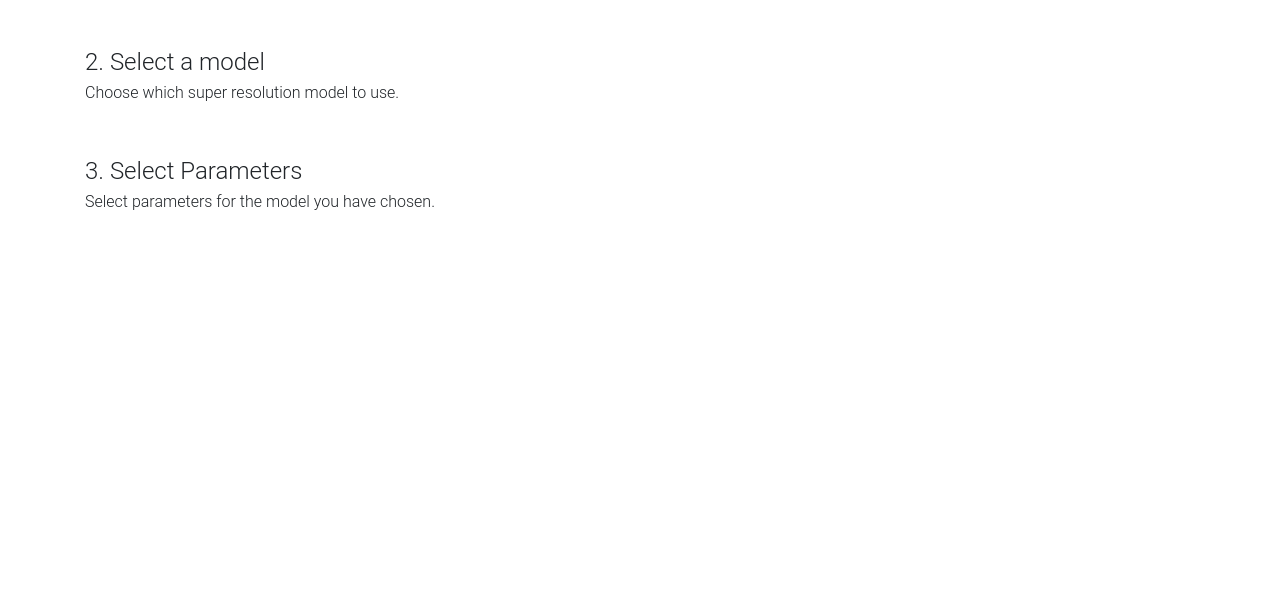
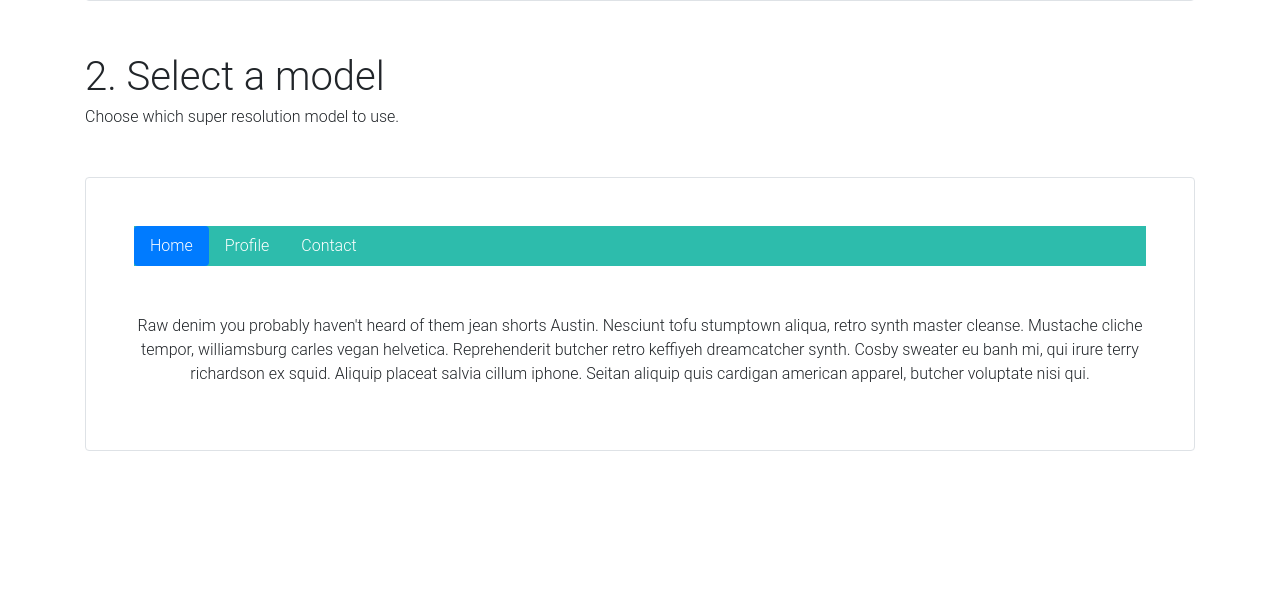
Before and after one commit to hodgka/super_res_demo, a Flask app: page /tutorial/super_res in a window 1280 px wide. Shown: the part 1643-2238 px from the top of the page. Before the commit the page ends 1853 px from the top, so only its background shows below. Run offline with Flask 2, Linux system fonts and the light colour scheme; some libraries are stand-ins or nearby versions.

Commit message:
buttons for model selection in progress

```diff
--- a/app/static/css/style.css
+++ b/app/static/css/style.css
@@ -17,9 +17,31 @@
   vertical-align: text-top;
 }
 
-.top-buffer {margin-top: 20px;}
+.top-buffer {
+  margin-top: 20px;
+}
 
 .wrapper {
   display: flex;
   justify-content: center;
 }
+
+/* #myTabEx {
+  background-color: #2dbcac;
+}
+
+#myTabEx li a {
+  color: white;
+} */
+
+/* .nav-item a {
+  background-color: #2dbcac;
+} */
+
+.nav-pills > .active > a, .nav-pills > .active > a:hover {
+  background-color: red;
+}
+
+.nav-pills .nva-link.active, .nav-pills .show>.nav-link {
+  background-color: red;
+}
--- a/app/static/js/main.js
+++ b/app/static/js/main.js
@@ -1,3 +1,5 @@
-$(function () {
-$("#mdb-lightbox-ui").load("mdb-addons/mdb-lightbox-ui.html");
-});
+// $(document).ready(function() {
+//     $('body').bootstrapMaterialDesign();
+
+
+// });
--- a/app/templates/layouts/layout.html
+++ b/app/templates/layouts/layout.html
@@ -5,8 +5,7 @@
     <title>Super Resolution Demo</title>
     <meta name="viewport" content="width=device-width, initial-scale=1, shrink-to-fit=no">
     <link rel="shortcut icon" href="{{ url_for('static', filename='favicon.ico') }}">
-    <link rel="stylesheet" href="{{ url_for('static', filename='css/style.css') }}" >
-    <link rel="stylesheet" href="{{ url_for('static', filename='css/colors.css') }}" >
+
     <!-- <link rel="stylesheet" href="https://stackpath.bootstrapcdn.com/bootstrap/4.2.1/css/bootstrap.min.css"> -->
     <!-- Font Awesome -->
     <link rel="stylesheet" href="https://use.fontawesome.com/releases/v5.8.2/css/all.css">
@@ -14,6 +13,9 @@
     <link href="https://cdnjs.cloudflare.com/ajax/libs/twitter-bootstrap/4.3.1/css/bootstrap.min.css" rel="stylesheet">
     <!-- Material Design Bootstrap -->
     <link href="https://cdnjs.cloudflare.com/ajax/libs/mdbootstrap/4.8.9/css/mdb.min.css" rel="stylesheet">
+
+    <link rel="stylesheet" href="{{ url_for('static', filename='css/style.css') }}" >
+    <link rel="stylesheet" href="{{ url_for('static', filename='css/colors.css') }}" >
   </head>
   <body>
     {% include "partials/header.html" %}
@@ -38,6 +40,7 @@
     <script type="text/javascript" src="https://cdnjs.cloudflare.com/ajax/libs/twitter-bootstrap/4.3.1/js/bootstrap.min.js"></script>
     <!-- MDB core JavaScript -->
     <script type="text/javascript" src="https://cdnjs.cloudflare.com/ajax/libs/mdbootstrap/4.8.9/js/mdb.min.js"></script>
+
     <script src="{{ url_for('static', filename='js/main.js') }}"></script>
   </body>
 </html>
--- a/app/templates/tutorial/requesting.html
+++ b/app/templates/tutorial/requesting.html
@@ -5,8 +5,9 @@
 {% block subtitle %}Adding more pixels!{% endblock %}
 
 {% block container %}
-  <h4 class="py-1 m-0">1. Choose an Image</h4>
-  <p class="mb-5">Choose an image that you would like to super resolve. Choose one of the images below, or upload your own.</a>
+<h1 class="py-1 m-0">1. Choose an Image</h1>
+<p class="mb-5">Choose an image that you would like to super resolve. Choose one of the images below, or upload your
+  own.</a>
 
   <div class="border rounded p-5 mb-5">
     <!-- {% for item in items %}
@@ -16,7 +17,7 @@
     <div class="row">
 
       <div class="col-lg-12">
-              <h1 class="page-header">Thumbnail Gallery</h1>
+        <h3 class="page-header">Image Gallery</h3>
       </div>
       <hr>
       {% for item in items %}
@@ -32,36 +33,57 @@
       </div>
 
     </div>
-
-
-    <!-- <h5 class="py-1 m-0">Sample Images</h5> -->
-    <!-- <p>You can retrieve your starred projects on GitHub using the <code>/user/starred</code> endpoint. Within this starter project, you can also use the <code>services/github.py</code> module, which makes it easier to make an authenticated request.<p> -->
-    <!-- <p>A GET request to the <code>/user/starred</code> endpoint using the <code>github.py</code> module would follow this format:</p> -->
-    <!-- <pre class="bg-light rounded"><code> -->
-      <!-- github = GitHub(access_token=session['access_token'])
-      results = github.get('/user/starred')
-    </code></pre>
-    <p class="mt-4">As a result, you will see your starred repositories below:</p>
-    {% if tutorial1|length == 0 %}
-      <div class="bg-light rounded p-5 text-center text-muted">
-        {% if g.user %}
-          <p class="m-4">You haven't starred any repositories on GitHub yet. You can star <a href="https://github.com/MLH/mlh-hackathon-flask-starter">this project here</a>.</p>
-        {% else %}
-          <p class="m-4">This example requires an authenticated user. Please log in to see your starred repositories.</p>
-        {% endif %}
-      </div>
-    {% endif %}
-
-    {% for item in tutorial1 %}
-      {{ render_repo(item, loop) }}
-    {% endfor %} -->
   </div>
 
-  <h4 class="py-1 m-0">2. Select a model</h4>
+  <h1 class="py-1 m-0">2. Select a model</h1>
   <p class="mb-5">Choose which super resolution model to use.</a>
+    <div class="border rounded p-5 mb-5 text-center">
 
-  <h4 class="py-1 m-0">3. Select Parameters</h4>
-  <p class="mb-5">Select parameters for the model you have chosen.</a>
+      <ul class="nav nav-pills" id="myTabEx" role="tablist" style="background-color: #2dbcac;">
+        <li class="nav-item">
+          <a class="nav-link active show" id="home-tab-ex" data-toggle="tab" href="#home-ex" role="tab"
+            aria-controls="home-ex" aria-selected="true" style="color: white;">Home</a>
+        </li>
+        <li class="nav-item">
+          <a class="nav-link" id="profile-tab-ex" data-toggle="tab" href="#profile-ex" role="tab"
+            aria-controls="profile-ex" aria-selected="false" style="color: white;">Profile</a>
+        </li>
+        <li class="nav-item">
+          <a class="nav-link" id="contact-tab-ex" data-toggle="tab" href="#contact-ex" role="tab"
+            aria-controls="contact-ex" aria-selected="false" style="color: white;">Contact</a>
+        </li>
+      </ul>
+
+      <div class="tab-content pt-5" id="myTabContentEx">
+        <div class="tab-pane fade active show" id="home-ex" role="tabpanel" aria-labelledby="home-tab-ex">
+          <p>Raw denim you probably haven't heard of them jean shorts Austin. Nesciunt tofu stumptown aliqua, retro
+            synth master cleanse. Mustache cliche tempor, williamsburg carles vegan helvetica. Reprehenderit butcher
+            retro keffiyeh dreamcatcher synth. Cosby sweater eu banh mi, qui irure terry richardson ex squid. Aliquip
+            placeat salvia cillum iphone. Seitan aliquip quis cardigan american apparel, butcher voluptate nisi qui.</p>
+        </div>
+        <div class="tab-pane fade" id="profile-ex" role="tabpanel" aria-labelledby="profile-tab-ex">
+          <p>Food truck fixie locavore, accusamus mcsweeney's marfa nulla single-origin coffee squid. Exercitation +1
+            labore velit, blog sartorial PBR leggings next level wes anderson artisan four loko farm-to-table craft
+            beer twee. Qui photo booth letterpress, commodo enim craft beer mlkshk aliquip jean shorts ullamco ad
+            vinyl cillum PBR. Homo nostrud organic, assumenda labore aesthetic magna delectus mollit. Keytar
+            helvetica VHS salvia yr, vero magna velit sapiente labore stumptown. Vegan fanny pack odio cillum wes
+            anderson 8-bit, sustainable jean shorts beard ut DIY ethical culpa terry richardson biodiesel. Art party
+            scenester stumptown, tumblr butcher vero sint qui sapiente accusamus tattooed echo park.</p>
+        </div>
+        <div class="tab-pane fade" id="contact-ex" role="tabpanel" aria-labelledby="contact-tab-ex">
+          <p>Etsy mixtape wayfarers, ethical wes anderson tofu before they sold out mcsweeney's organic lomo retro
+            fanny pack lo-fi farm-to-table readymade. Messenger bag gentrify pitchfork tattooed craft beer, iphone
+            skateboard locavore carles etsy salvia banksy hoodie helvetica. DIY synth PBR banksy irony. Leggings
+            gentrify squid 8-bit cred pitchfork. Williamsburg banh mi whatever gluten-free, carles pitchfork
+            biodiesel fixie etsy retro mlkshk vice blog. Scenester cred you probably haven't heard of them, vinyl
+            craft beer blog stumptown. Pitchfork sustainable tofu synth chambray yr.</p>
+        </div>
+      </div>
+    </div>
+    <!-- <h1 class="py-1 m-0">3. View Results</h1>
+      <p class="mb-5">Download the super resolved image or try another model.</a>
+        <div class="border rounded p-5 mb-5">
+        </div> -->
 
 
 
```
Lines whose indentation alone changed are shown as unchanged.
